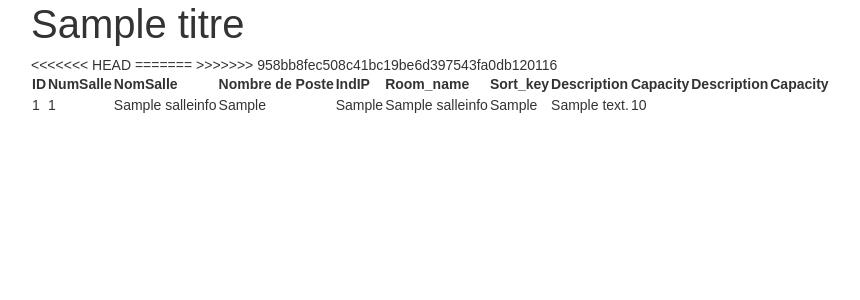
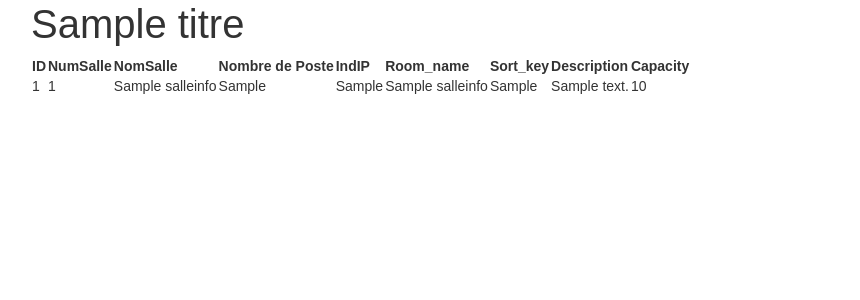
Before and after one commit to jovan-subasic/PPE-GestSalleInfo_Subasic_Roustan, a PHP site: template vue/vueAfficheSalleInfo.php in a window 1280 px wide. Shown: the part 70-370 px from the top of the page, without its empty margins (54-914 px from the left). Run offline with PHP 8.4, Linux system fonts and the light colour scheme; the template is opened without the code that fills it: most values are stand-ins (such as "Sample title", 1, 10 or a date in 2020); some libraries are stand-ins or nearby versions.

Commit message:
Update vueAfficheSalleInfo.php

```diff
--- a/vue/vueAfficheSalleInfo.php
+++ b/vue/vueAfficheSalleInfo.php
@@ -12,13 +12,8 @@
 			<th>IndIP</th>
 			<th>Room_name</th>
       		<th>Sort_key</th>
-<<<<<<< HEAD
       		<th>Description</th>
      		<th>Capacity</th>
-=======
-     		<th>Description</th>
-      		<th>Capacity</th>
->>>>>>> 958bb8fec508c41bc19be6d397543fa0db120116
 		</tr>
 
 		<?php
```
